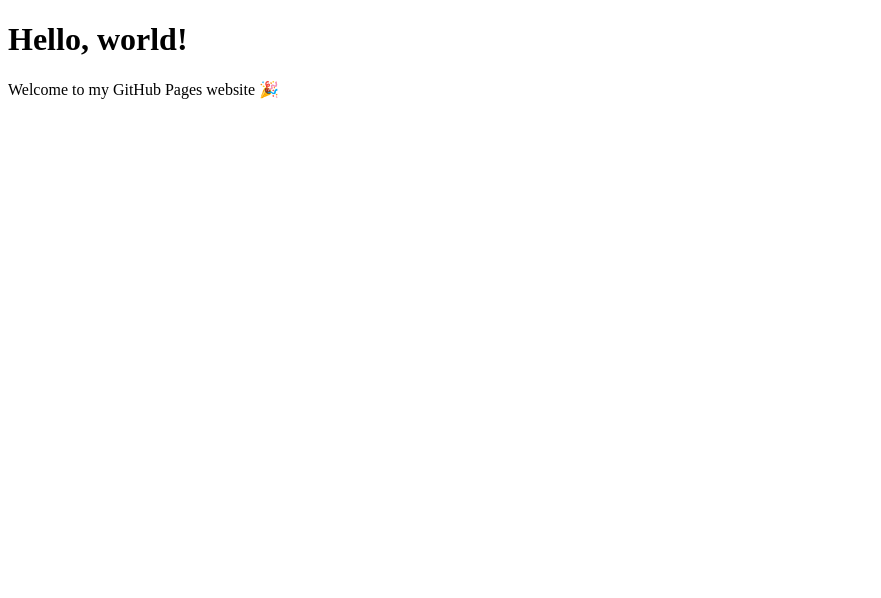
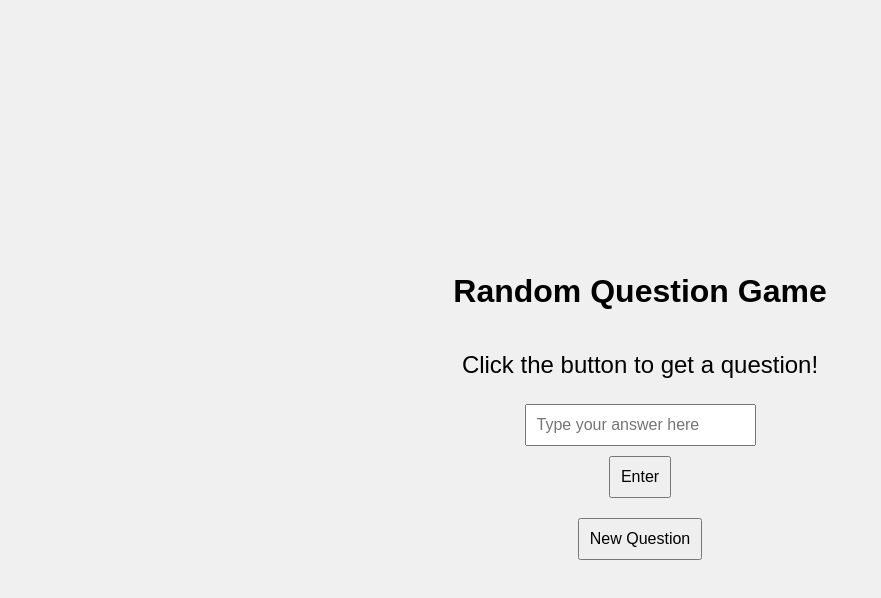
Before and after one commit to liaaanaa16/Website, a plain HTML site: page index.html in a window 1280 px wide. Shown: the whole page, without its empty margins (0-881 px from the left). Drawn offline with Linux system fonts and the light colour scheme.

Commit message:
Update index.html

```diff
--- a/index.html
+++ b/index.html
@@ -1,10 +1,79 @@
 <!DOCTYPE html>
-<html>
+<html lang="en">
 <head>
-  <title>My First Website</title>
+  <meta charset="UTF-8">
+  <title>Random Question Game</title>
+  <style>
+    body {
+      font-family: Arial, sans-serif;
+      display: flex;
+      flex-direction: column;
+      align-items: center;
+      justify-content: center;
+      height: 100vh;
+      background-color: #f0f0f0;
+    }
+    #question {
+      font-size: 1.5rem;
+      margin: 20px;
+    }
+    #result {
+      margin-top: 10px;
+      font-size: 1.2rem;
+      font-weight: bold;
+    }
+    .correct {
+      color: green;
+    }
+    .wrong {
+      color: red;
+    }
+    input, button {
+      padding: 10px;
+      font-size: 1rem;
+      margin: 5px;
+    }
+  </style>
 </head>
 <body>
-  <h1>Hello, world!</h1>
-  <p>Welcome to my GitHub Pages website 🎉</p>
+  <h1>Random Question Game</h1>
+  <div id="question">Click the button to get a question!</div>
+  <input type="text" id="answerInput" placeholder="Type your answer here">
+  <button onclick="submitAnswer()">Enter</button>
+  <div id="result"></div>
+  <button onclick="generateQuestion()">New Question</button>
+
+  <script>
+    const questions = [
+      { q: "What is the capital of France?", a: "Paris" },
+      { q: "What is 5 + 3?", a: "8" },
+      { q: "What color is the sky on a clear day?", a: "blue" },
+      { q: "What is the opposite of 'cold'?", a: "hot" },
+      { q: "What planet do we live on?", a: "Earth" }
+    ];
+
+    let currentAnswer = "";
+
+    function generateQuestion() {
+      const random = questions[Math.floor(Math.random() * questions.length)];
+      document.getElementById("question").textContent = random.q;
+      currentAnswer = random.a.toLowerCase();
+      document.getElementById("answerInput").value = "";
+      document.getElementById("result").textContent = "";
+    }
+
+    function submitAnswer() {
+      const userAnswer = document.getElementById("answerInput").value.trim().toLowerCase();
+      const result = document.getElementById("result");
+
+      if (userAnswer === currentAnswer) {
+        result.textContent = "Correct!";
+        result.className = "correct";
+      } else {
+        result.textContent = `Wrong! The correct answer is: ${currentAnswer}`;
+        result.className = "wrong";
+      }
+    }
+  </script>
 </body>
 </html>
```
